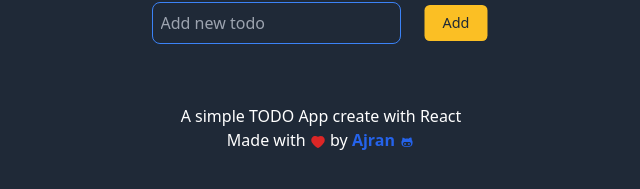
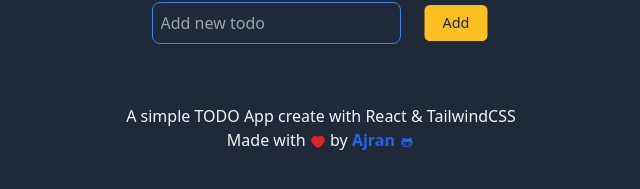
Before and after one commit to b14ck0ps/localhost-todo, a React (Vite) app: page / in a window 1280 px wide. Shown: the part 195-384 px from the top of the page, without its empty margins (319-959 px from the left). Built offline with nearby package versions, Linux system fonts and the light colour scheme.

Commit message:
tomas gray man

```diff
--- a/src/components/Footer.tsx
+++ b/src/components/Footer.tsx
@@ -4,8 +4,8 @@ import { DiGithubAlt } from "react-icons/di";
 
 export default function Footer() {
   return (
-    <div className="text-center mt-5 p-5">
-      <p>A simple TODO App create with React</p>
+    <div className="text-center mt-5 p-5 [&]:text-gray-100">
+      <p>A simple TODO App create with React & TailwindCSS</p>
       Made with <AiFillHeart className="inline text-red-600" /> by{" "}
       <a
         className="text-blue-600 font-semibold group"
```
